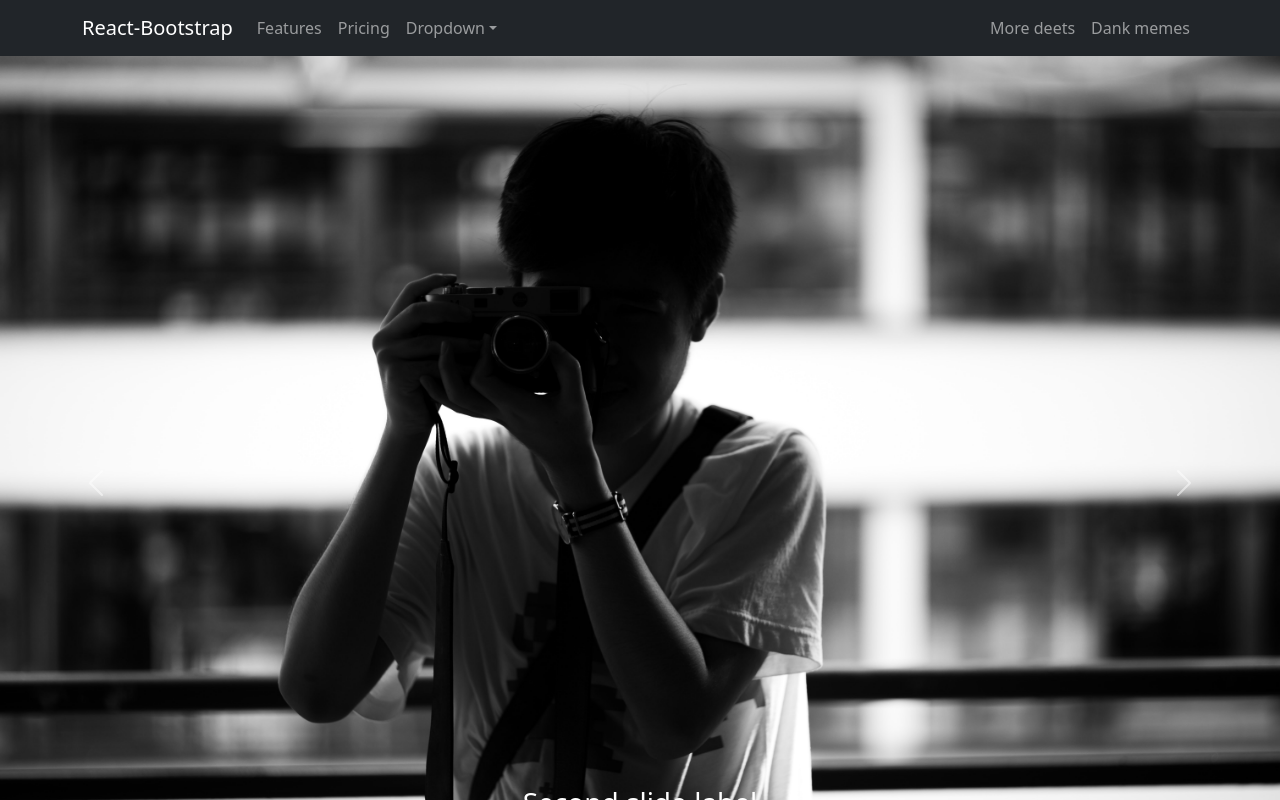
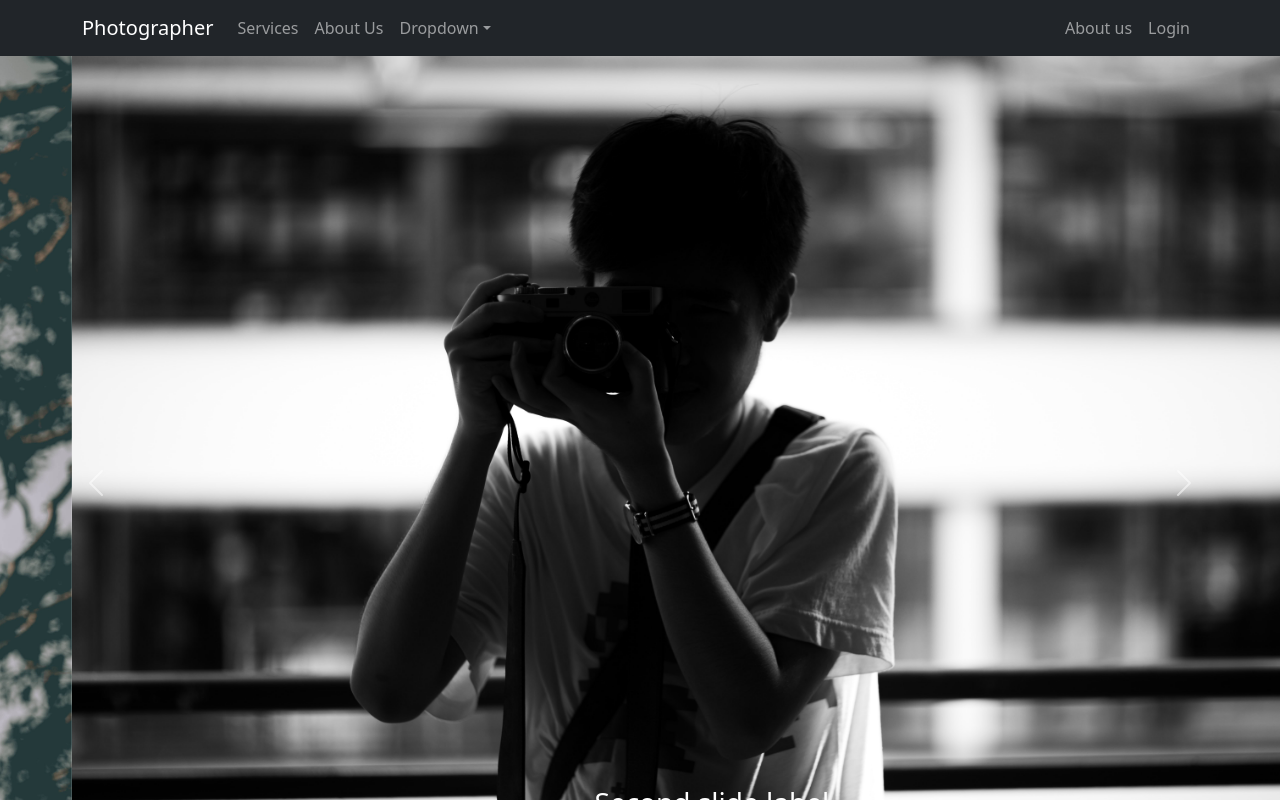
Before and after one commit to shakhawat-hridoy/independent-photographer, a React (Create React App) app: page / in a window 1280 px wide. Shown: the top 800 px of the page. Built offline with nearby package versions, Linux system fonts and the light colour scheme; no server answers.

Commit message:
working navv bar

```diff
--- a/src/App.js
+++ b/src/App.js
@@ -3,6 +3,10 @@ import Header from "./Pages/Shared/Header/Header";
 import Home from "./Pages/Home/Home/Home";
 import { Route, Routes } from "react-router-dom";
 import NotFound from "./Pages/NotFound/NotFound";
+import Login from "./Pages/Login/Login/Login";
+import Register from "./Pages/Login/Register/Register";
+import Services from "./Pages/Home/Services/Services";
+import Checkout from "./Pages/Home/Checkout/Checkout";
 
 function App() {
   return (
@@ -11,6 +15,10 @@ function App() {
       <Routes>
         <Route path="/" element={<Home></Home>}></Route>
         <Route path="/home" element={<Home></Home>}></Route>
+        <Route path="/services" element={<Services></Services>}></Route>
+        <Route path="/checkout" element={<Checkout></Checkout>}></Route>
+        <Route path="/login" element={<Login></Login>}></Route>
+        <Route path="/register" element={<Register></Register>}></Route>
 
         <Route path="*" element={<NotFound></NotFound>}></Route>
       </Routes>
--- /dev/null
+++ b/src/Pages/Home/Checkout/Checkout.js
@@ -0,0 +1,11 @@
+import React from "react";
+
+const Checkout = () => {
+  return (
+    <div>
+      <h2>Checkout</h2>
+    </div>
+  );
+};
+
+export default Checkout;
--- a/src/Pages/Home/Home/Home.js
+++ b/src/Pages/Home/Home/Home.js
@@ -1,13 +1,52 @@
 import React from "react";
+import Carousel from "react-bootstrap/Carousel";
+import photographer1 from "../../../images/photographer1.jpg";
+import photographer2 from "../../../images/photographer2.jpg";
+import photographer3 from "../../../images/photographer3.jpg";
 
 const Home = () => {
   return (
     <div className="w-100">
+      <Carousel>
+        <Carousel.Item>
+          <img
+            className="d-block w-100"
+            src={photographer1}
+            alt="First slide"
+          />
+          <Carousel.Caption>
+            <h3>First slide label</h3>
+            <p>Nulla vitae elit libero, a pharetra augue mollis interdum.</p>
+          </Carousel.Caption>
+        </Carousel.Item>
+        <Carousel.Item>
+          <img
+            className="d-block w-100"
+            src={photographer2}
+            alt="Second slide"
+          />
+
+          <Carousel.Caption>
+            <h3>Second slide label</h3>
+            <p>Lorem ipsum dolor sit amet, consectetur adipiscing elit.</p>
+          </Carousel.Caption>
+        </Carousel.Item>
+        <Carousel.Item>
+          <img
+            className="d-block w-100"
+            src={photographer3}
+            alt="Third slide"
+          />
+
+          <Carousel.Caption>
+            <h3>Third slide label</h3>
+            <p>
+              Praesent commodo cursus magna, vel scelerisque nisl consectetur.
+            </p>
+          </Carousel.Caption>
+        </Carousel.Item>
+      </Carousel>
       <h2>home</h2>
-      <img
-        src="https://images.unsplash.com/photo-1559239931-a8ab168bec03?ixlib=rb-1.2.1&ixid=MnwxMjA3fDB8MHxwaG90by1wYWdlfHx8fGVufDB8fHx8&auto=format&fit=crop&w=1169&q=80"
-        alt=""
-      />
     </div>
   );
 };
--- /dev/null
+++ b/src/Pages/Home/Services/Services.js
@@ -0,0 +1,19 @@
+import React, { useEffect, useState } from "react";
+
+const Services = () => {
+  const [service, setService] = useState([]);
+  useEffect(
+    fetch("data.json")
+      .then((response) => response.json())
+      .then((data) => console.log(data)),
+    []
+  );
+
+  return (
+    <div>
+      <h2>Services</h2>
+    </div>
+  );
+};
+
+export default Services;
--- a/src/Pages/Login/Login/Login.js
+++ b/src/Pages/Login/Login/Login.js
@@ -0,0 +1,11 @@
+import React from "react";
+
+const Login = () => {
+  return (
+    <div>
+      <h2>Login</h2>
+    </div>
+  );
+};
+
+export default Login;
--- a/src/Pages/Shared/Header/Header.js
+++ b/src/Pages/Shared/Header/Header.js
@@ -1,21 +1,38 @@
 import React from "react";
 import { Container, Nav, Navbar, NavDropdown } from "react-bootstrap";
-import Carousel from "react-bootstrap/Carousel";
-import photographer1 from "../../../images/photographer1.jpg";
-import photographer2 from "../../../images/photographer2.jpg";
-import photographer3 from "../../../images/photographer3.jpg";
+import { Link } from "react-router-dom";
+import auth from "../../../firebase.init";
+import { useAuthState } from "react-firebase-hooks/auth";
+import { signOut } from "firebase/auth";
 
 const Header = () => {
+  const [user] = useAuthState(auth);
+
+  const handleSignout = () => {
+    signOut(auth);
+  };
   return (
     <div>
-      <Navbar collapseOnSelect expand="lg" bg="dark" variant="dark">
+      <Navbar
+        sticky="top"
+        collapseOnSelect
+        expand="lg"
+        bg="dark"
+        variant="dark"
+      >
         <Container>
-          <Navbar.Brand href="#home">React-Bootstrap</Navbar.Brand>
+          <Navbar.Brand as={Link} to="/">
+            Photographer
+          </Navbar.Brand>
           <Navbar.Toggle aria-controls="responsive-navbar-nav" />
           <Navbar.Collapse id="responsive-navbar-nav">
             <Nav className="me-auto">
-              <Nav.Link href="#features">Features</Nav.Link>
-              <Nav.Link href="#pricing">Pricing</Nav.Link>
+              <Nav.Link as={Link} to="/services">
+                Services
+              </Nav.Link>
+              <Nav.Link as={Link} to="/about/us">
+                About Us
+              </Nav.Link>
               <NavDropdown title="Dropdown" id="collasible-nav-dropdown">
                 <NavDropdown.Item href="#action/3.1">Action</NavDropdown.Item>
                 <NavDropdown.Item href="#action/3.2">
@@ -31,54 +48,18 @@ const Header = () => {
               </NavDropdown>
             </Nav>
             <Nav>
-              <Nav.Link href="#deets">More deets</Nav.Link>
-              <Nav.Link eventKey={2} href="#memes">
-                Dank memes
-              </Nav.Link>
+              <Nav.Link href="#about-us">About us</Nav.Link>
+              {user ? (
+                <button onClick={handleSignout}>Sign out</button>
+              ) : (
+                <Nav.Link as={Link} to="/login">
+                  Login
+                </Nav.Link>
+              )}
             </Nav>
           </Navbar.Collapse>
         </Container>
       </Navbar>
-
-      <Carousel>
-        <Carousel.Item>
-          <img
-            className="d-block w-100"
-            src={photographer1}
-            alt="First slide"
-          />
-          <Carousel.Caption>
-            <h3>First slide label</h3>
-            <p>Nulla vitae elit libero, a pharetra augue mollis interdum.</p>
-          </Carousel.Caption>
-        </Carousel.Item>
-        <Carousel.Item>
-          <img
-            className="d-block w-100"
-            src={photographer2}
-            alt="Second slide"
-          />
-
-          <Carousel.Caption>
-            <h3>Second slide label</h3>
-            <p>Lorem ipsum dolor sit amet, consectetur adipiscing elit.</p>
-          </Carousel.Caption>
-        </Carousel.Item>
-        <Carousel.Item>
-          <img
-            className="d-block w-100"
-            src={photographer3}
-            alt="Third slide"
-          />
-
-          <Carousel.Caption>
-            <h3>Third slide label</h3>
-            <p>
-              Praesent commodo cursus magna, vel scelerisque nisl consectetur.
-            </p>
-          </Carousel.Caption>
-        </Carousel.Item>
-      </Carousel>
     </div>
   );
 };
--- a/src/firebase.init.js
+++ b/src/firebase.init.js
@@ -18,3 +18,4 @@ const firebaseConfig = {
 const app = initializeApp(firebaseConfig);
 
 const auth = getAuth(app);
+export default auth;
```
Also changed, not shown: public/data.json (+14 -0 lines).
